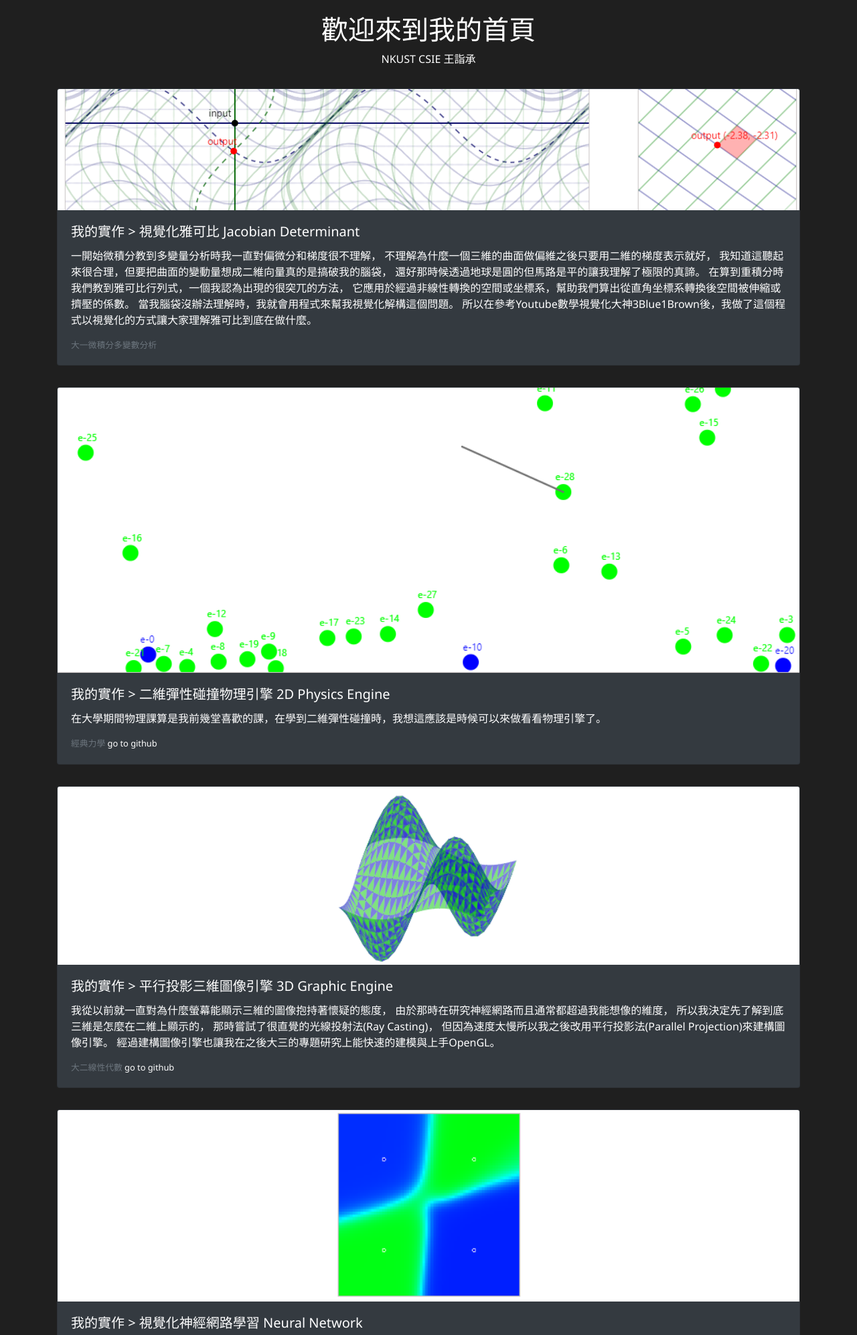
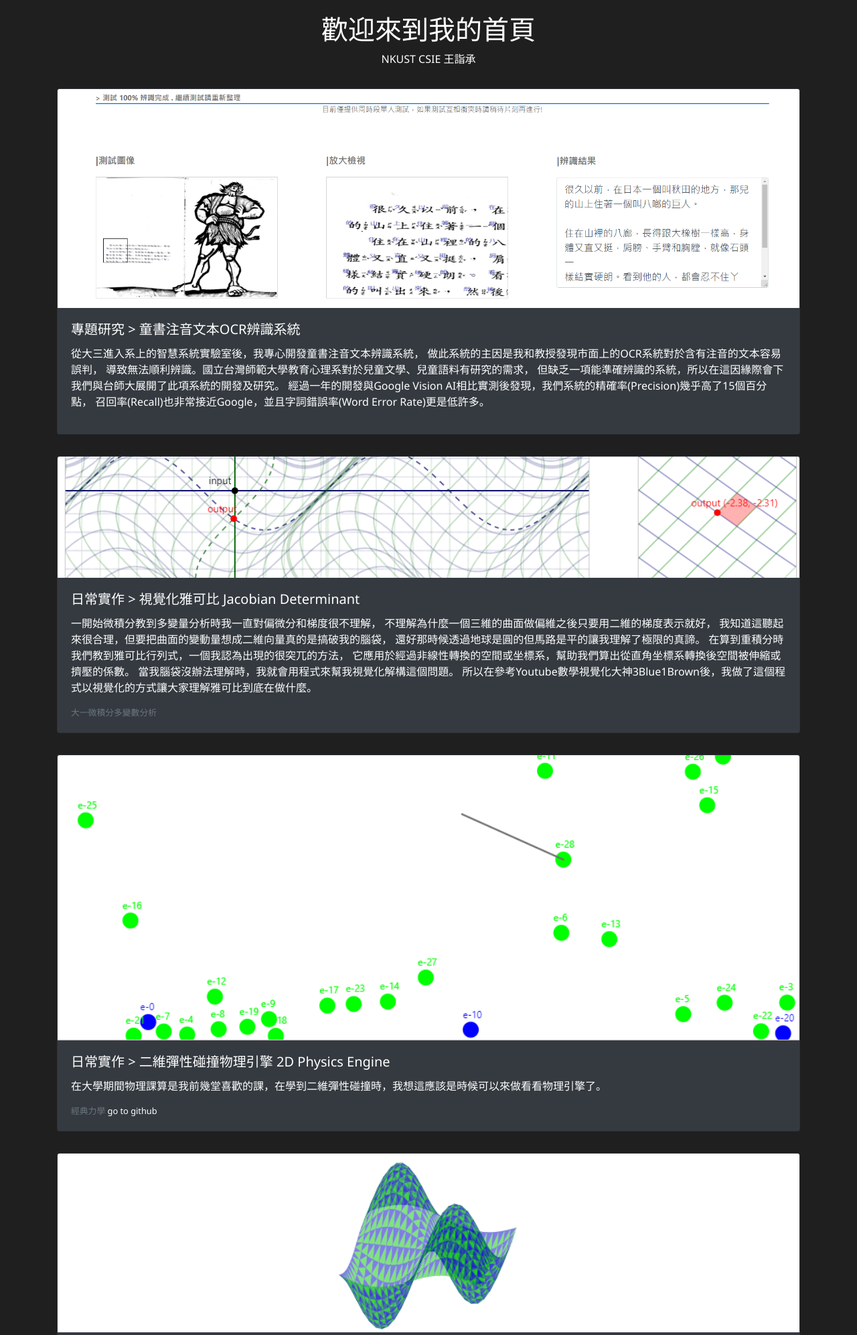
Before and after one commit to Amiannn/my-web, a Flask app: page / in a window 1280 px wide. Shown: the top 1994 px of the page at 67% size. Run offline with Flask 2, Linux system fonts and the light colour scheme; some libraries are stand-ins or nearby versions.

Commit message:
Add child book project intro

```diff
--- a/templates/index.html
+++ b/templates/index.html
@@ -40,9 +40,29 @@
                 <div class="col">
                     <p></p><p></p>
                     <div class="card text-white bg-dark mb-3">
+                        <img class="card-img-top" src="static/img/childbookocr.png" alt="Card image cap">
+                        <div class="card-body">
+                          <h5 class="card-title"><a href="http://203.64.95.231:5000/BOOKOCRAPI">專題研究 > 童書注音文本OCR辨識系統</a></h5>
+                          <p class="card-text">
+                            從大三進入系上的智慧系統實驗室後，我專心開發童書注音文本辨識系統，
+                            做此系統的主因是我和教授發現市面上的OCR系統對於含有注音的文本容易誤判，
+                            導致無法順利辨識。國立台灣師範大學教育心理系對於兒童文學、兒童語料有研究的需求，
+                            但缺乏一項能準確辨識的系統，所以在這因緣際會下我們與台師大展開了此項系統的開發及研究。
+                            經過一年的開發與Google Vision AI相比實測後發現，我們系統的精確率(Precision)幾乎高了15個百分點，
+                            召回率(Recall)也非常接近Google，並且字詞錯誤率(Word Error Rate)更是低許多。
+                          </p>
+                          <p class="card-text"><small class="text-muted"></small></p>
+                        </div>
+                    </div>
+                </div>
+            </div>
+            <div class="row justify-content-md-center">
+                <div class="col">
+                    <p></p><p></p>
+                    <div class="card text-white bg-dark mb-3">
                         <img class="card-img-top" src="static/img/jacobian.png" alt="Card image cap">
                         <div class="card-body">
-                          <h5 class="card-title"><a href="./jacobian">我的實作 > 視覺化雅可比 Jacobian Determinant</a></h5>
+                          <h5 class="card-title"><a href="./jacobian">日常實作 > 視覺化雅可比 Jacobian Determinant</a></h5>
                           <p class="card-text">
                                 一開始微積分教到多變量分析時我一直對偏微分和梯度很不理解，
                             不理解為什麼一個三維的曲面做偏維之後只要用二維的梯度表示就好，
@@ -64,7 +84,7 @@
                     <div class="card text-white bg-dark mb-3">
                         <img class="card-img-top" src="static/img/physicsengine.png" alt="Card image cap">
                         <div class="card-body">
-                          <h5 class="card-title"><a href="./physics">我的實作 > 二維彈性碰撞物理引擎 2D Physics Engine</a></h5>
+                          <h5 class="card-title"><a href="./physics">日常實作 > 二維彈性碰撞物理引擎 2D Physics Engine</a></h5>
                           <p class="card-text">
                             在大學期間物理課算是我前幾堂喜歡的課，在學到二維彈性碰撞時，我想這應該是時候可以來做看看物理引擎了。
                           </p>
@@ -79,7 +99,7 @@
                     <div class="card text-white bg-dark mb-3">
                         <img class="card-img-top" src="static/img/3dEngine.png" alt="Card image cap">
                         <div class="card-body">
-                          <h5 class="card-title"><a href="./3d">我的實作 > 平行投影三維圖像引擎 3D Graphic Engine</a></h5>
+                          <h5 class="card-title"><a href="./3d">日常實作 > 平行投影三維圖像引擎 3D Graphic Engine</a></h5>
                           <p class="card-text">
                             我從以前就一直對為什麼螢幕能顯示三維的圖像抱持著懷疑的態度，
                             由於那時在研究神經網路而且通常都超過我能想像的維度，
@@ -99,7 +119,7 @@
                     <div class="card text-white bg-dark mb-3">
                         <img class="card-img-top" src="static/img/neuralnetwork.png" alt="Card image cap">
                         <div class="card-body">
-                          <h5 class="card-title"><a href="./neuralnetwork">我的實作 > 視覺化神經網路學習 Neural Network</a></h5>
+                          <h5 class="card-title"><a href="./neuralnetwork">日常實作 > 視覺化神經網路學習 Neural Network</a></h5>
                           <p class="card-text">
                             一開始在接觸神經網路時一直很不理解它到底是在做什麼，
                             經過看了網路上幾個例子後我決定自己也要來做一個視覺化的輔助程式。
```
Also changed, not shown: static/img/childbookocr.png (added).
